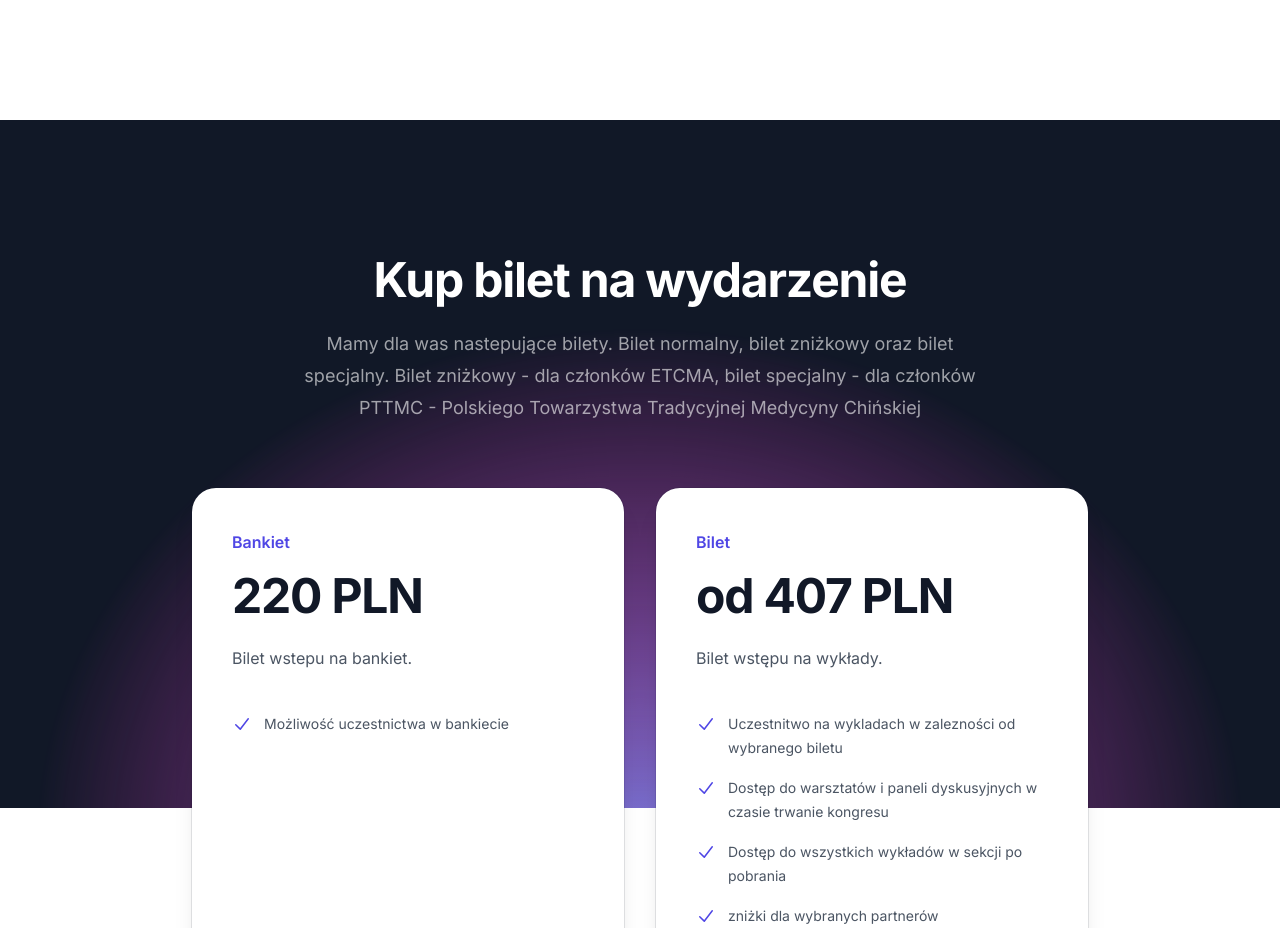
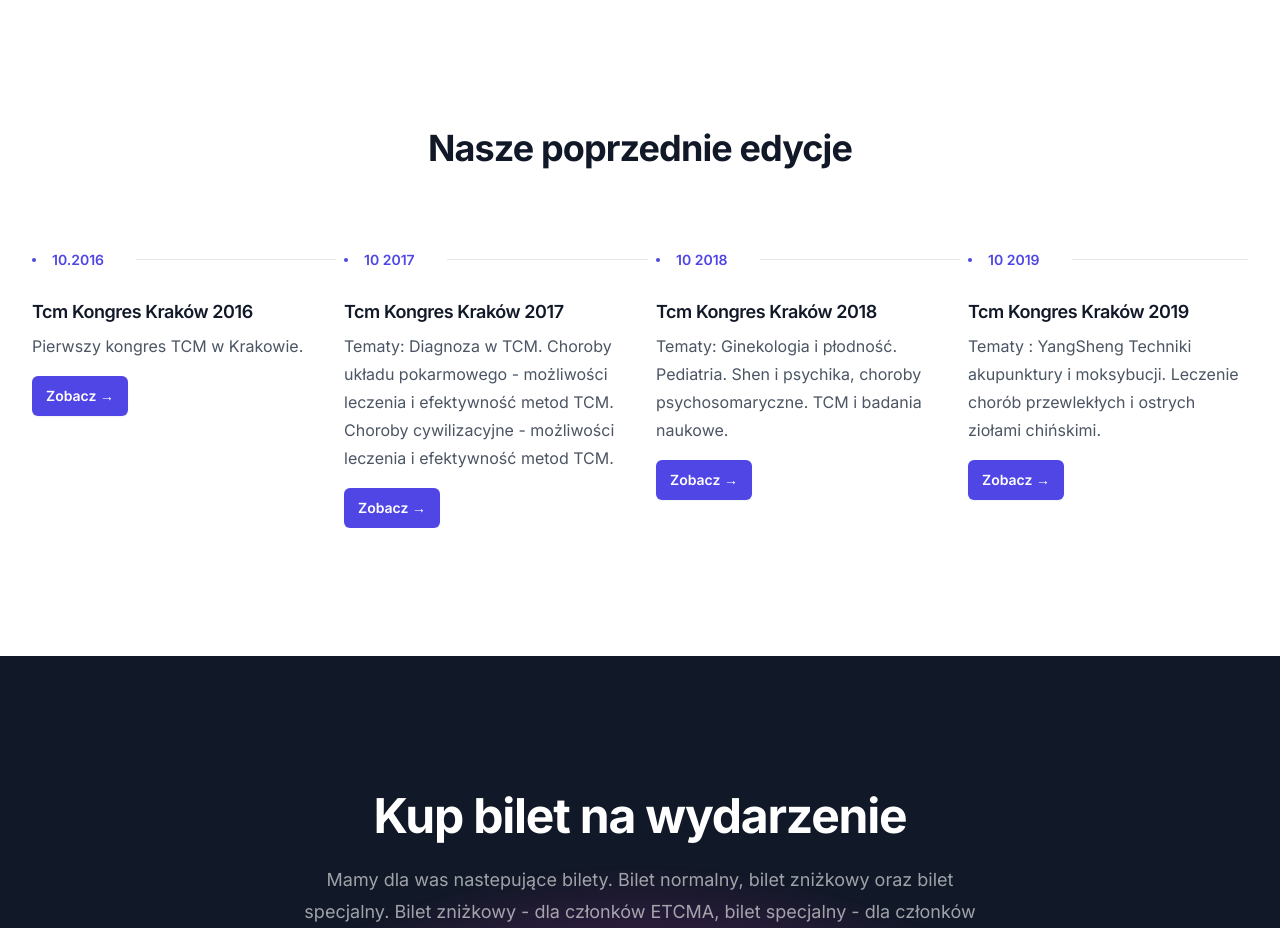
Before and after one commit to tcmkongres/tcmkongreskrakow2023, a Next.js app: page / in a window 1280 px wide. Shown: the part 8080-9008 px from the top of the page. Built offline with nearby package versions, Linux system fonts and the light colour scheme.

Commit message:
Poprzednie kongresy

```diff
--- a/app/page.js
+++ b/app/page.js
@@ -6,10 +6,10 @@ import Footer from "@/components/Footer";
 import Contact from "@/components/Contact";
 import Organizers from "@/components/Organizers";
 import Faqs from "@/components/Faqs";
-import Pricing from "@/components/Pricing";
 import Hotel from "@/components/Hotel";
 import Layout from "app/layout";
 import Koszyk from "@/components/Koszyk";
+import Timeline from "@/components/Timeline";
 
 export default function Home() {
   return (
@@ -22,7 +22,7 @@ export default function Home() {
             <Speakers></Speakers>
             <Schedule></Schedule>
             <Hotel></Hotel>
-            {/*<Pricing></Pricing>*/}
+            <Timeline></Timeline>
             <Koszyk></Koszyk>
             <Faqs></Faqs>
             <Organizers></Organizers>
--- a/components/Timeline.js
+++ b/components/Timeline.js
@@ -1,29 +1,45 @@
-import { Link } from "react-router-dom";
-
 const timeline = [
   {
-    name: "Wroclaw",
-    description: "Opis poprzedniego wydarzenia, jakis opis i tak dalej",
-    date: "Aug 2016",
-    dateTime: "2016-08",
+    name: "Tcm Kongres Kraków 2016 ",
+    description: "Pierwszy kongres TCM w Krakowie.",
+    date: "10.2016",
+    dateTime: "14-16.10.2016",
+    url: "http://2016.tcm-kongres.krakow.pl/",
   },
   {
-    name: "Poznan",
-    description: "Opis poprzedniego wydarzenia, jakis opis i tak dalej",
-    date: "Dec 2017",
-    dateTime: "2017-12",
+    name: "Tcm Kongres Kraków 2017",
+    description:
+      "Tematy:" +
+      " Diagnoza w TCM.\n" +
+      "Choroby układu pokarmowego - możliwości leczenia i efektywność metod TCM.\n" +
+      "Choroby cywilizacyjne - możliwości leczenia i efektywność metod TCM. ",
+    date: "10 2017",
+    dateTime: "13-15.10.2017",
+    url: "http://2017.tcm-kongres.krakow.pl/",
   },
   {
-    name: "Warszawa",
-    description: "Opis poprzedniego wydarzenia, jakis opis i tak dalej",
-    date: "Feb 2018",
-    dateTime: "2018-02",
+    name: "Tcm Kongres Kraków 2018",
+    description:
+      "Tematy:\n" +
+      "Ginekologia i płodność.\n" +
+      "Pediatria.\n" +
+      "Shen i psychika, choroby psychosomaryczne.\n" +
+      "TCM i badania naukowe.",
+    date: "10 2018",
+    dateTime: "12-14.10.2018",
+    url: "http://2018.tcm-kongres.krakow.pl/",
   },
   {
-    name: "Krakow",
-    description: "Opis poprzedniego wydarzenia, jakis opis i tak dalej",
-    date: "Dec 2019",
-    dateTime: "2019-12",
+    name: "Tcm Kongres Kraków 2019",
+    description:
+      "Tematy :\n" +
+      "\n" +
+      "YangSheng\n" +
+      "Techniki akupunktury i moksybucji. \n" +
+      "Leczenie chorób przewlekłych i ostrych ziołami chińskimi.",
+    date: "10 2019",
+    dateTime: "11-13.10.2019",
+    url: "https://tcm-kongres.pl/",
   },
 ];
 
@@ -63,18 +79,14 @@ export default function Timeline() {
                 {item.description}
               </p>
               <div className="mt-4 flex">
-                <Link
-                  href="/"
+                <a
+                  href={item.url}
+                  target="_blank"
+                  rel="noreferrer"
                   className="rounded-md bg-indigo-600 px-3.5 py-2.5 text-sm font-semibold text-white shadow-sm hover:bg-indigo-500 focus-visible:outline focus-visible:outline-2 focus-visible:outline-offset-2 focus-visible:outline-indigo-600"
                 >
                   Zobacz <span aria-hidden="true">&rarr;</span>
-                </Link>
-                {/*<a*/}
-                {/*    href="#"*/}
-                {/*    className="rounded-md bg-indigo-600 px-3.5 py-2.5 text-sm font-semibold text-white shadow-sm hover:bg-indigo-500 focus-visible:outline focus-visible:outline-2 focus-visible:outline-offset-2 focus-visible:outline-indigo-600"*/}
-                {/*>*/}
-                {/*  Zobacz <span aria-hidden="true">&rarr;</span>*/}
-                {/*</a>*/}
+                </a>
               </div>
             </div>
           ))}
```
